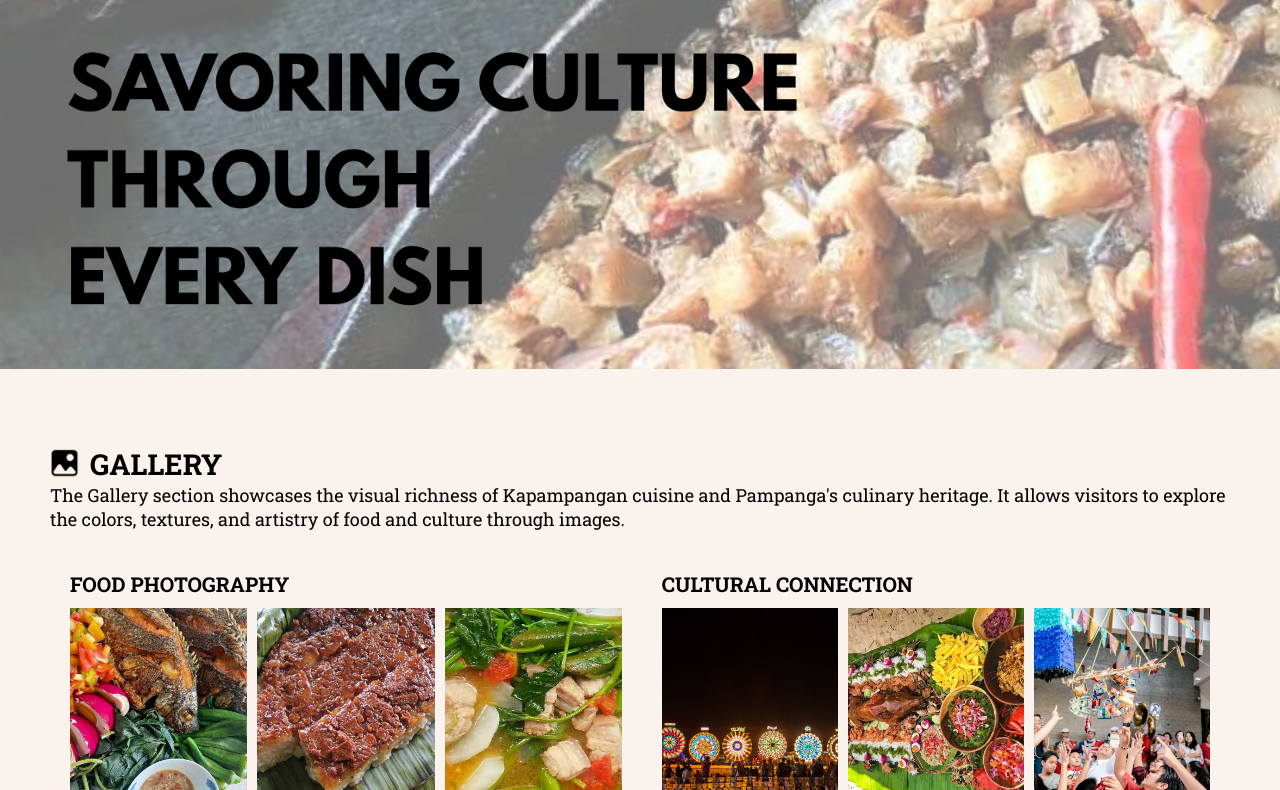
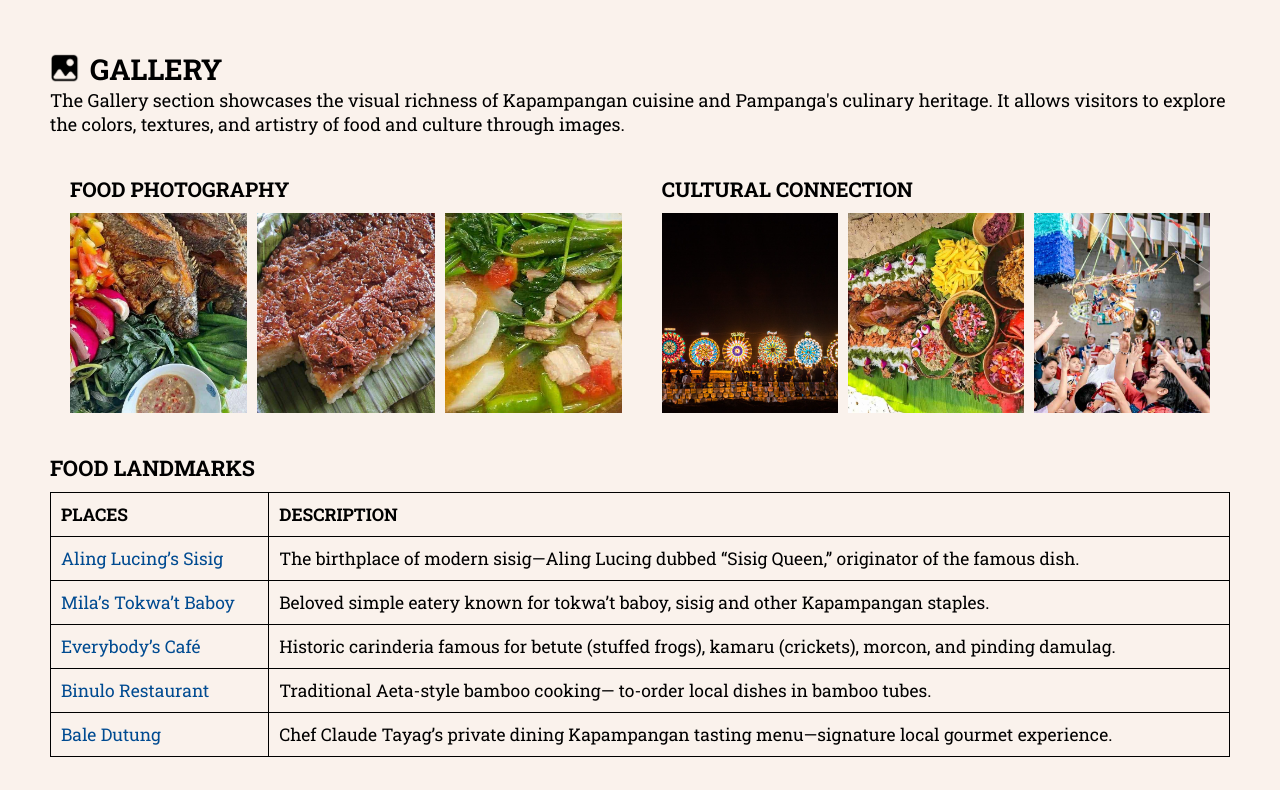
Before and after one commit to lansanganjustine2-jpg/final-project, a plain HTML site: page gallery.html in a window 1280 px wide. Shown: the part 216-1006 px from the top of the page. Drawn offline with Linux system fonts and the light colour scheme; a web font is replaced by a local one.

```diff
--- a/gallery.html
+++ b/gallery.html
@@ -35,9 +35,6 @@
             </ul>
         </nav>
 
-        <div id="hero" class ="desktop">
-            <img src="hero.png" alt="sisig" />
-        </div>
         <main>
             <audio id="bg-music" autoplay loop>
                 <source src="bgmusic.mp3" type="audio/mpeg">
```
